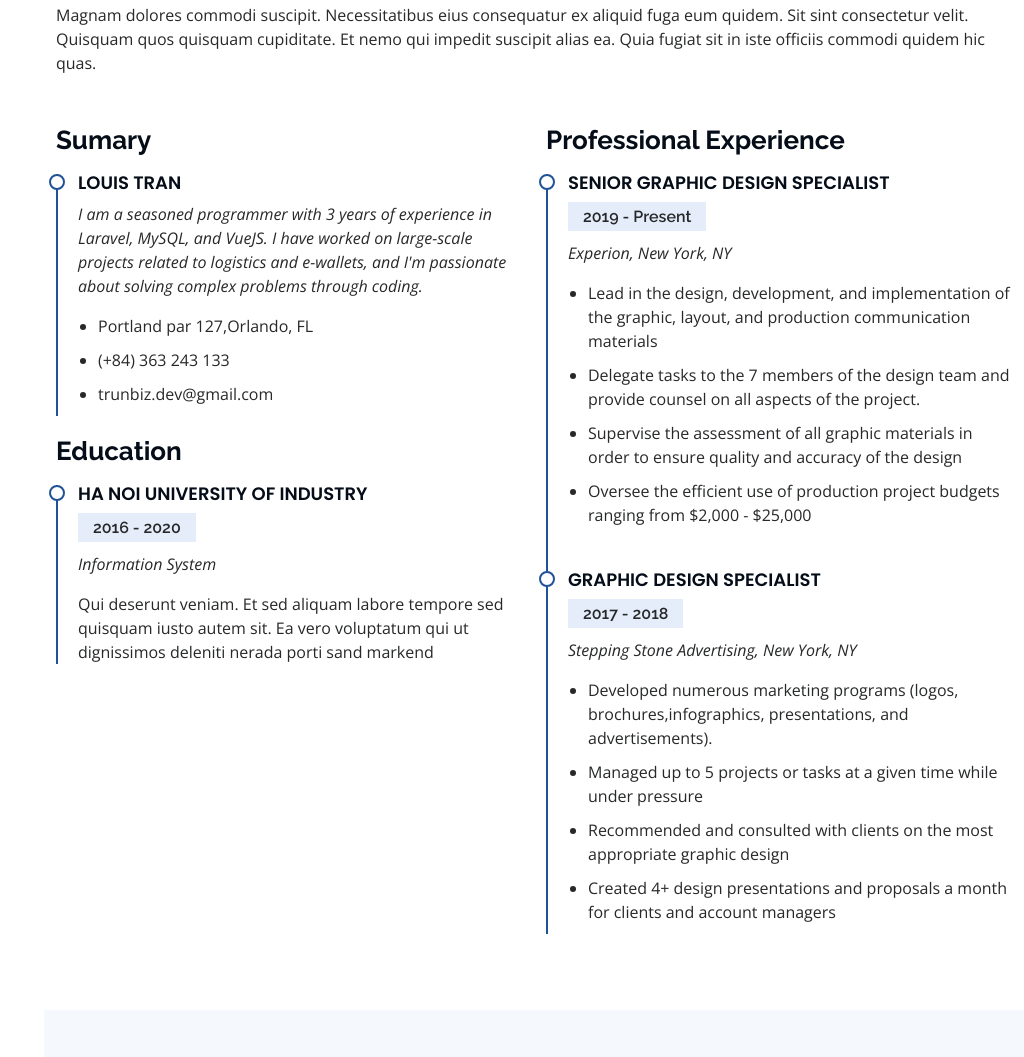
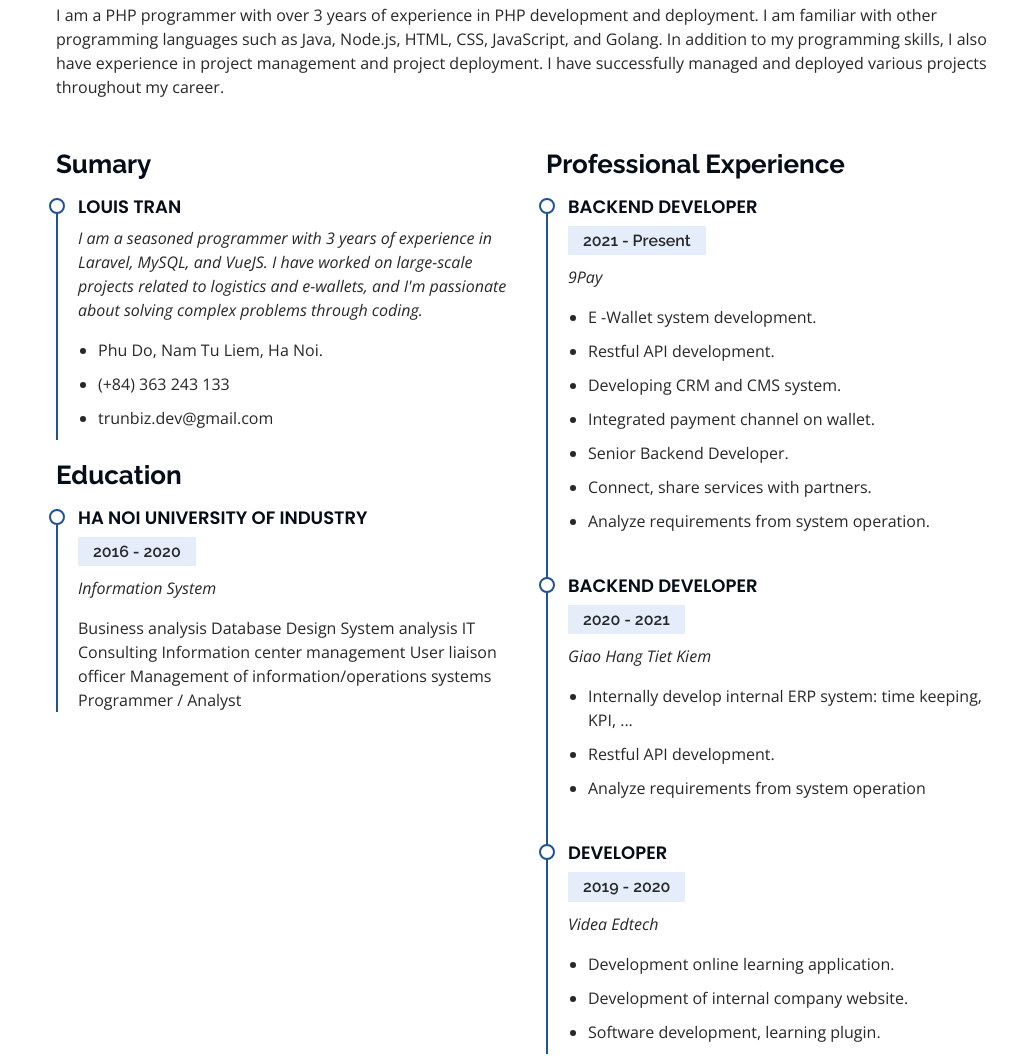
Before and after one commit to trunbiz/info, a plain HTML site: page index.html in a window 1280 px wide. Shown: the part 2897-3954 px from the top of the page, without its empty margins (256-1280 px from the left). Drawn offline with nearby package versions, Linux system fonts and the light colour scheme.

Commit message:
update profile

```diff
--- a/index.html
+++ b/index.html
@@ -5,7 +5,7 @@
     <meta charset="utf-8">
     <meta content="width=device-width, initial-scale=1.0" name="viewport">
 
-    <title>iPortfolio Bootstrap Template - Index</title>
+    <title>iPortfolio Louis Tran</title>
     <meta content="" name="description">
     <meta content="" name="keywords">
 
@@ -298,9 +298,7 @@
 
             <div class="section-title">
                 <h2>Resume</h2>
-                <p>Magnam dolores commodi suscipit. Necessitatibus eius consequatur ex aliquid fuga eum quidem. Sit sint
-                    consectetur velit. Quisquam quos quisquam cupiditate. Et nemo qui impedit suscipit alias ea. Quia
-                    fugiat sit in iste officiis commodi quidem hic quas.</p>
+                <p>I am a PHP programmer with over 3 years of experience in PHP development and deployment. I am familiar with other programming languages such as Java, Node.js, HTML, CSS, JavaScript, and Golang. In addition to my programming skills, I also have experience in project management and project deployment. I have successfully managed and deployed various projects throughout my career.</p>
             </div>
 
             <div class="row">
@@ -312,7 +310,7 @@
                             in Laravel, MySQL, and VueJS. I have worked on large-scale projects related to logistics and
                             e-wallets, and I'm passionate about solving complex problems through coding.</em></p>
                         <ul>
-                            <li>Portland par 127,Orlando, FL</li>
+                            <li>Phu Do, Nam Tu Liem, Ha Noi.</li>
                             <li>(+84) 363 243 133</li>
                             <li>trunbiz.dev@gmail.com</li>
                         </ul>
@@ -323,42 +321,59 @@
                         <h4>Ha Noi University of Industry</h4>
                         <h5>2016 - 2020</h5>
                         <p><em>Information System</em></p>
-                        <p>Qui deserunt veniam. Et sed aliquam labore tempore sed quisquam iusto autem sit. Ea vero
-                            voluptatum qui ut dignissimos deleniti nerada porti sand markend</p>
+                        <p>Business analysis
+                            Database Design
+                            System analysis
+                            IT Consulting
+                            Information center management
+                            User liaison officer
+                            Management of information/operations systems
+                            Programmer / Analyst</p>
                     </div>
                 </div>
                 <div class="col-lg-6" data-aos="fade-up" data-aos-delay="100">
                     <h3 class="resume-title">Professional Experience</h3>
                     <div class="resume-item">
-                        <h4>Senior graphic design specialist</h4>
-                        <h5>2019 - Present</h5>
-                        <p><em>Experion, New York, NY </em></p>
+                        <h4>Backend Developer</h4>
+                        <h5>2021 - Present</h5>
+                        <p><em>9Pay</em></p>
                         <ul>
-                            <li>Lead in the design, development, and implementation of the graphic, layout, and
-                                production communication materials
+                            <li>E -Wallet system development.
                             </li>
-                            <li>Delegate tasks to the 7 members of the design team and provide counsel on all aspects of
-                                the project.
+                            <li>Restful API development.
                             </li>
-                            <li>Supervise the assessment of all graphic materials in order to ensure quality and
-                                accuracy of the design
+                            <li>Developing CRM and CMS system.
                             </li>
-                            <li>Oversee the efficient use of production project budgets ranging from $2,000 - $25,000
+                            <li>Integrated payment channel on wallet.
+                            </li>
+                            <li>Senior Backend Developer.
+                            </li>
+                            <li>Connect, share services with partners.
+                            </li>
+                            <li>Analyze requirements from system operation.
                             </li>
                         </ul>
                     </div>
                     <div class="resume-item">
-                        <h4>Graphic design specialist</h4>
-                        <h5>2017 - 2018</h5>
-                        <p><em>Stepping Stone Advertising, New York, NY</em></p>
+                        <h4>Backend Developer</h4>
+                        <h5>2020 - 2021</h5>
+                        <p><em>Giao Hang Tiet Kiem</em></p>
                         <ul>
-                            <li>Developed numerous marketing programs (logos, brochures,infographics, presentations, and
-                                advertisements).
+                            <li>Internally develop internal ERP system: time keeping, KPI, ...
                             </li>
-                            <li>Managed up to 5 projects or tasks at a given time while under pressure</li>
-                            <li>Recommended and consulted with clients on the most appropriate graphic design</li>
-                            <li>Created 4+ design presentations and proposals a month for clients and account managers
+                            <li>Restful API development.</li>
+                            <li>Analyze requirements from system operation</li>
+                        </ul>
+                    </div>
+                    <div class="resume-item">
+                        <h4>Developer</h4>
+                        <h5>2019 - 2020</h5>
+                        <p><em>Videa Edtech</em></p>
+                        <ul>
+                            <li>Development online learning application.
                             </li>
+                            <li>Development of internal company website.</li>
+                            <li>Software development, learning plugin.</li>
                         </ul>
                     </div>
                 </div>
@@ -649,9 +664,9 @@
 
             <div class="section-title">
                 <h2>Contact</h2>
-                <p>Magnam dolores commodi suscipit. Necessitatibus eius consequatur ex aliquid fuga eum quidem. Sit sint
-                    consectetur velit. Quisquam quos quisquam cupiditate. Et nemo qui impedit suscipit alias ea. Quia
-                    fugiat sit in iste officiis commodi quidem hic quas.</p>
+                <p>I'm looking forward to hearing from you and collaborating. Please feel free to reach out to me via email or the provided phone number for any discussions regarding projects, ideas, or any programming and web development-related inquiries. You can also connect with me on LinkedIn at [your LinkedIn profile link] to stay updated and engage with each other.
+
+                    Leave a message, and I will get back to you as soon as possible. Thank you for visiting my website!"</p>
             </div>
 
             <div class="row" data-aos="fade-in">
@@ -661,23 +676,22 @@
                         <div class="address">
                             <i class="bi bi-geo-alt"></i>
                             <h4>Location:</h4>
-                            <p>A108 Adam Street, New York, NY 535022</p>
+                            <p>Phu Do, Nam Tu Liem, Ha Noi</p>
                         </div>
 
                         <div class="email">
                             <i class="bi bi-envelope"></i>
                             <h4>Email:</h4>
-                            <p>info@example.com</p>
+                            <p>trunbiz.dev@gmail.com</p>
                         </div>
 
                         <div class="phone">
                             <i class="bi bi-phone"></i>
                             <h4>Call:</h4>
-                            <p>+1 5589 55488 55s</p>
+                            <p>+84 363 243 133</p>
                         </div>
 
-                        <iframe src="https://www.google.com/maps/embed?pb=!1m14!1m8!1m3!1d12097.433213460943!2d-74.0062269!3d40.7101282!3m2!1i1024!2i768!4f13.1!3m3!1m2!1s0x0%3A0xb89d1fe6bc499443!2sDowntown+Conference+Center!5e0!3m2!1smk!2sbg!4v1539943755621"
-                                frameborder="0" style="border:0; width: 100%; height: 290px;" allowfullscreen></iframe>
+                        <iframe src="https://www.google.com/maps/embed?pb=!1m14!1m12!1m3!1d2633.615871888496!2d105.76547446582103!3d21.012859535122992!2m3!1f0!2f0!3f0!3m2!1i1024!2i768!4f13.1!5e0!3m2!1svi!2s!4v1685295574386!5m2!1svi!2s" width="600" height="450" style="border:0;" allowfullscreen="" loading="lazy" referrerpolicy="no-referrer-when-downgrade"></iframe>
                     </div>
 
                 </div>
```
